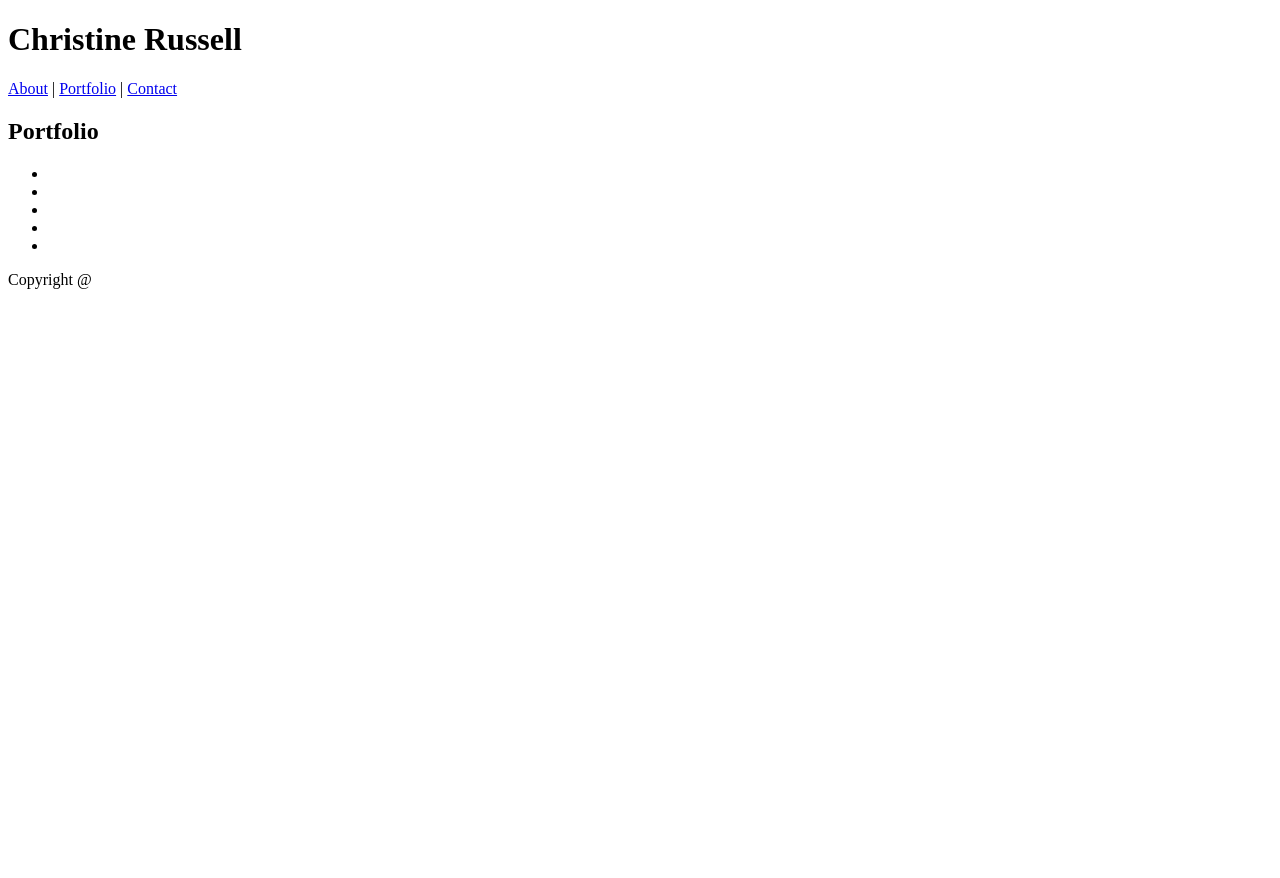
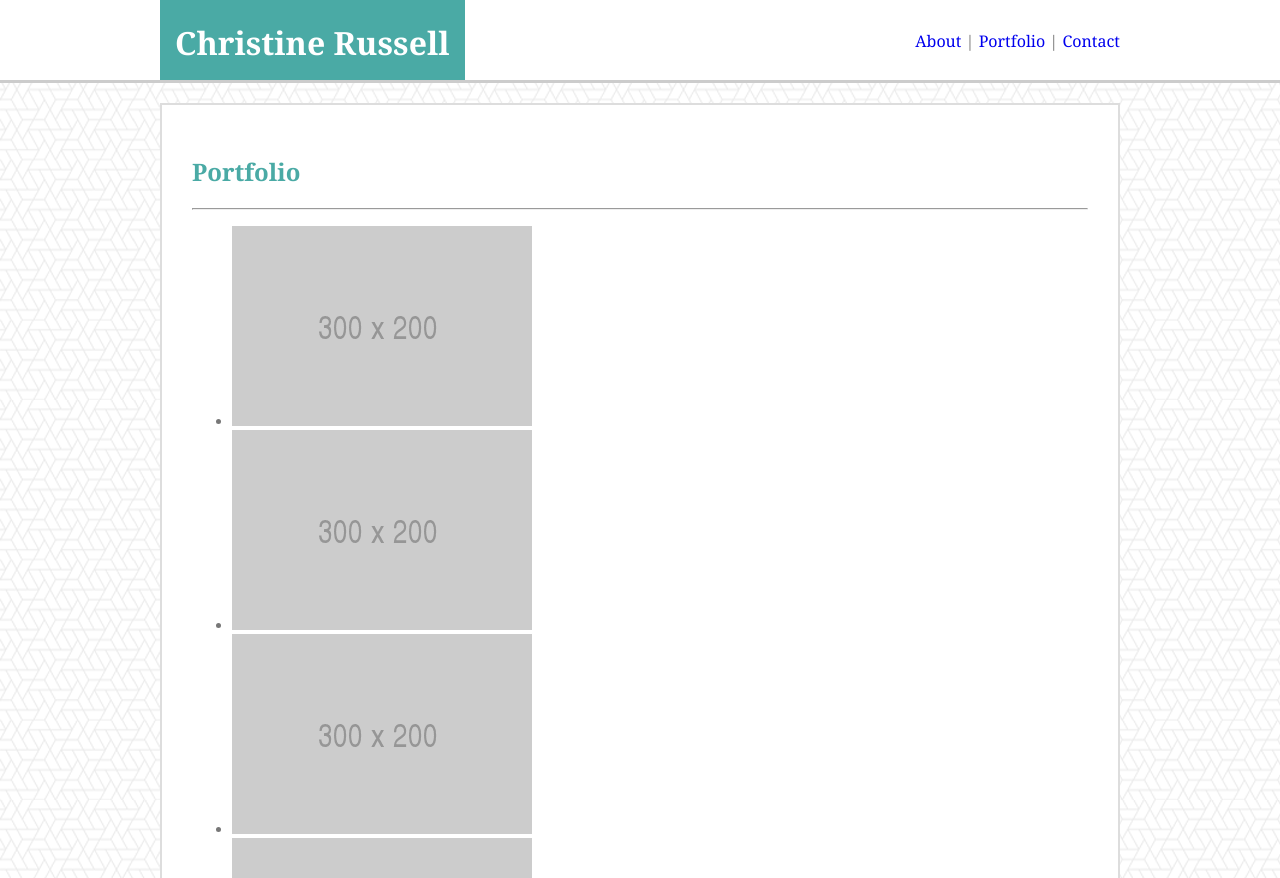
Before and after one commit to crussell84/Basic-Portfolio, a plain HTML site: page portfolio.html in a window 1280 px wide. Shown: the top 878 px of the page. Before the commit the page ends 800 px from the top, so only its background shows below. Drawn offline with Linux system fonts and the light colour scheme.

Commit message:
add placeholder images, begin CSS, cleanup HTML

```diff
--- a/assets/css/style.css
+++ b/assets/css/style.css
@@ -0,0 +1,85 @@
+body {
+    background-image: url(../images/what-the-hex.png);
+    color: #777777;
+    margin: 0px;
+    padding: 0px;
+    font-family: 'Arial', 'Helvetica Neue', Helvetica, sans-serif;
+}
+
+.wrapper {
+    width: 960px;
+    margin: 0px auto;
+}
+
+.stickyFooter {
+    min-height: calc(100vh - 70px);
+}
+
+header {
+    background-color: #ffffff;
+    border-bottom: 3px solid #cccccc;
+    font-family: 'Georgia', Times, Times New Roman, serif;
+    height: 80px;
+    width: 100%;
+}
+
+.logo {
+    background-color: #4aaaa5;
+    color: #ffffff;
+    float: left;
+    padding: 0px 15px;
+    height: 80px;
+    font-family: 'Georgia', Times, Times New Roman, serif;
+}
+
+.nav{
+    float: right;
+    padding: 30px 0px;
+}
+
+.content {
+    background-color: #ffffff;
+    border: 2px solid #dddddd;
+    margin: 20px 0px 0px 0px;
+    padding: 30px;
+}
+
+h2 {
+    color: #4aaaa5;
+    font-family: 'Georgia', Times, Times New Roman, serif;
+}
+
+#narrowBar {
+    background-color: #4aaaa5;
+    height: 10px;
+    margin: 0px;
+}
+
+footer {
+    background-color: #666666;
+    margin-top: 20px;
+    border-top: 10px solid #4aaaa5;
+    padding: 0px;
+    height: 60px;
+}
+
+.aboutPic {
+    float: left;
+    margin: 0px 15px 15px 0px;
+}
+
+a:link {
+    text-decoration: none;
+}
+
+a:visited {
+    text-decoration: none;
+}
+
+a:hover {
+    text-decoration: underline;
+}
+
+a:active {
+    text-decoration: underline;
+}
--- a/portfolio.html
+++ b/portfolio.html
@@ -1,5 +1,6 @@
 <!DOCTYPE html>
 <html>
+
 <head>
     <meta charset="utf-8" />
     <meta http-equiv="X-UA-Compatible" content="IE=edge">
@@ -7,32 +8,53 @@
     <meta name="viewport" content="width=device-width, initial-scale=1">
     <link rel="stylesheet" type="text/css" media="screen" href="./assets/css/style.css" />
 </head>
+
 <body>
+    <div class="stickyFooter">
+        <header>
+            <div class="wrapper">
                 <div class="logo">
                     <h1>Christine Russell</h1>
                 </div>
-            <div class="wrapper">
                 <section class="nav">
                     <a href="./index.html">About</a> |
                     <a href="./portfolio.html">Portfolio</a> |
                     <a href="./contact.html">Contact</a>
                 </section>
+            </div>
+        </header>
+        <div class="wrapper">
             <section class="content">
                 <h2>Portfolio</h2>
+                <hr>
                 <ul>
-                        <li><img src=""><div class="portfolioItem"></div></li>
-                        <li><img src=""><div class="portfolioItem"></div></li>
-                        <li><img src=""><div class="portfolioItem"></div></li>
-                        <li><img src=""><div class="portfolioItem"></div></li>
-                        <li><img src=""><div class="portfolioItem"></div></li>
+                    <li>
+                        <img src="./assets/images/Portfoilo01.png">
+                        <div class="portfolioItem"></div>
+                    </li>
+                    <li>
+                        <img src="./assets/images/Portfoilo02.png">
+                        <div class="portfolioItem"></div>
+                    </li>
+                    <li>
+                        <img src="./assets/images/Portfoilo03.png">
+                        <div class="portfolioItem"></div>
+                    </li>
+                    <li>
+                        <img src="./assets/images/Portfoilo04.png">
+                        <div class="portfolioItem"></div>
+                    </li>
+                    <li>
+                        <img src="./assets/images/Portfoilo05.png">
+                        <div class="portfolioItem"></div>
+                    </li>
                 </ul>
             </section>
+        </div>
+    </div>
     <footer>
-                    <div id="narrowBar"></div>
-                    <div id="wideBar">
-                        <p>Copyright @</p>
-                    </div>
+        <p class="footerText">Copyright @</p>
     </footer>
-            </div>
 </body>
+
 </html>
```
Also changed, not shown: contact.html (+13 -6 lines), index.html (+29 -25 lines), assets/images/About.png (added), assets/images/Portfoilo01.png (added), assets/images/Portfoilo02.png (added), assets/images/Portfoilo03.png (added), assets/images/Portfoilo04.png (added), assets/images/Portfoilo05.png (added), assets/images/readme.txt (added), assets/images/what-the-hex.png (added). Lines whose indentation alone changed are shown as unchanged.
